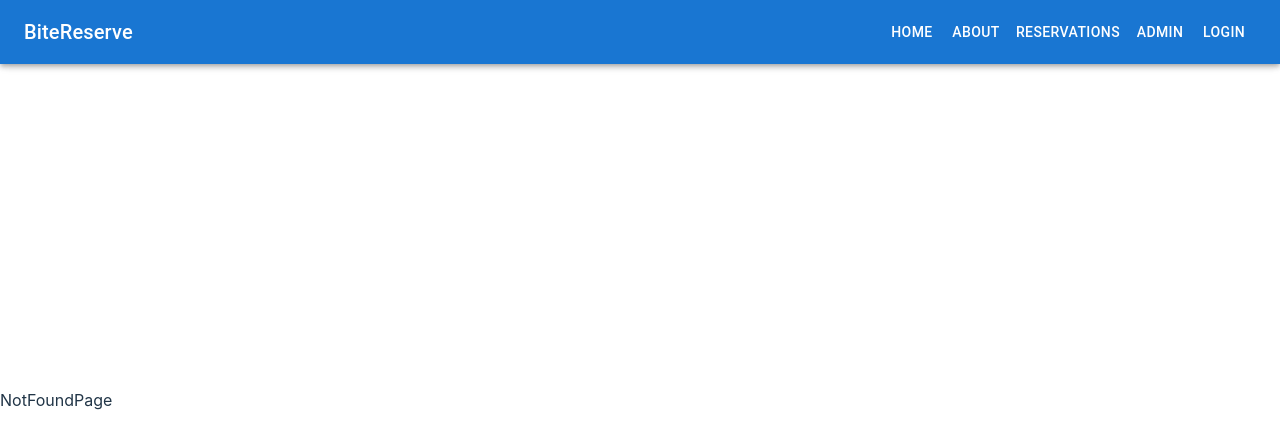
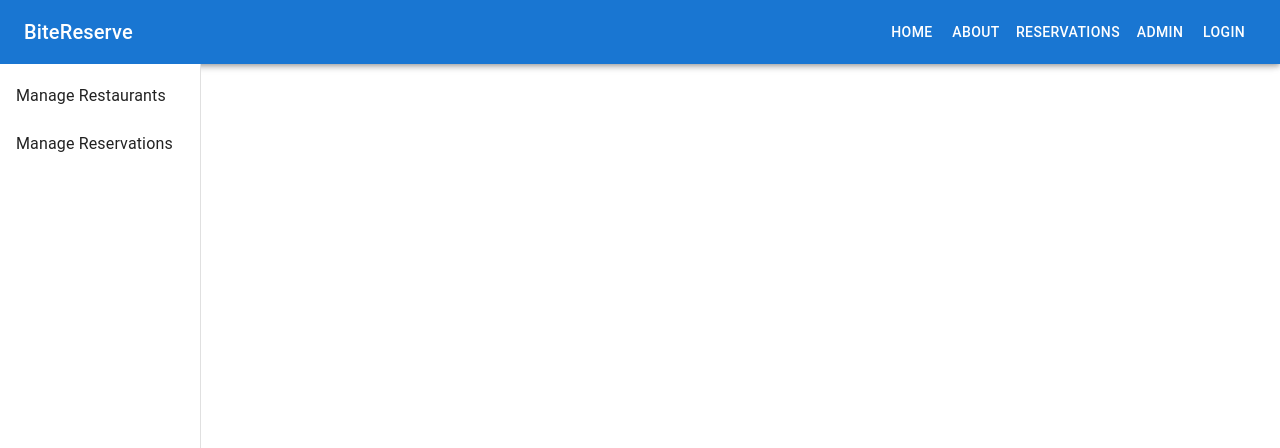
Before and after one commit to christopherthai/bite-reserve, a React (Vite) app in the folder client/: page /admindashboard/manage-reservations in a window 1280 px wide. Shown: the top 448 px of the page. Built offline with nearby package versions, Linux system fonts and the light colour scheme; the HTML template or start-up script is replaced by a standard one.

Commit message:
feat: Add sidebar feature on admindashboard page

```diff
--- a/client/src/App.jsx
+++ b/client/src/App.jsx
@@ -8,6 +8,8 @@ import RestaurantDetail from "./components/Restaurants/RestaurantDetail";
 import ReservationsPage from "./pages/ReservationsPage";
 import ReservationDetail from "./components/Reservations/ReservationDetail";
 import AdminDashboardPage from "./pages/AdminDashboardPage";
+import ManageRestaurants from "./components/Admin/ManageRestaurants";
+import ManageReservations from "./components/Admin/ManageReservations";
 import NotFoundPage from "./pages/NotFoundPage";
 
 function App() {
@@ -24,6 +26,14 @@ function App() {
           <Route path="/reservations" element={<ReservationsPage />} />
           <Route path="/reservation/:id" element={<ReservationDetail />} />
           <Route path="/admindashboard" element={<AdminDashboardPage />} />
+          <Route
+            path="/admindashboard/manage-restaurants"
+            element={<ManageRestaurants />}
+          />
+          <Route
+            path="/admindashboard/manage-reservations"
+            element={<ManageReservations />}
+          />
           <Route path="*" element={<NotFoundPage />} />
         </Routes>
       </div>
--- a/client/src/components/Admin/ManageReservations.jsx
+++ b/client/src/components/Admin/ManageReservations.jsx
@@ -1,5 +1,77 @@
+import { Link } from "react-router-dom";
+import {
+  //   AppBar,
+  //   Toolbar,
+  //   Typography,
+  Drawer,
+  List,
+  ListItem,
+  ListItemText,
+  makeStyles,
+  Grid,
+} from "@material-ui/core";
+
+const useStyles = makeStyles((theme) => ({
+  appBar: {
+    backgroundColor: "#3f51b5",
+  },
+  drawer: {
+    width: 240,
+    flexShrink: 0,
+  },
+  drawerPaper: {
+    width: 200,
+    height: "100vh",
+    marginTop: "64px",
+  },
+}));
+
 function ManageReservations() {
-  return <div>ManageReservations</div>;
+  const classes = useStyles();
+  const drawerItems = [
+    { name: "Manage Restaurants", path: "/admindashboard/manage-restaurants" },
+    {
+      name: "Manage Reservations",
+      path: "/admindashboard/manage-reservations",
+    },
+  ];
+
+  //   const [drawerItems, setDrawerItems] = useState([]);
+
+  //   useEffect(() => {
+  //     fetch('/api/my-model')
+  //       .then(response => response.json())
+  //       .then(data => setDrawerItems(data));
+  //   }, []);
+
+  return (
+    <Grid container direction="column">
+      <Grid item>
+        {/* <AppBar position="static" className={classes.appBar}>
+          <Toolbar>
+            <Typography variant="h6">Admin Dashboard</Typography>
+          </Toolbar>
+        </AppBar> */}
+      </Grid>
+      <Grid item>
+        <Drawer
+          className={classes.drawer}
+          variant="permanent"
+          classes={{
+            paper: classes.drawerPaper,
+          }}
+        >
+          <List>
+            {drawerItems.map((item, index) => (
+              <ListItem button key={index} component={Link} to={item.path}>
+                <ListItemText primary={item.name} />
+              </ListItem>
+            ))}
+          </List>
+        </Drawer>
+      </Grid>
+    </Grid>
+  );
 }
 
 export default ManageReservations;
--- a/client/src/components/Admin/ManageRestaurants.jsx
+++ b/client/src/components/Admin/ManageRestaurants.jsx
@@ -1,5 +1,77 @@
-function ManageRestaurants() {
-  return <div>ManageRestaurants</div>;
+import { Link } from "react-router-dom";
+import {
+  //   AppBar,
+  //   Toolbar,
+  //   Typography,
+  Drawer,
+  List,
+  ListItem,
+  ListItemText,
+  makeStyles,
+  Grid,
+} from "@material-ui/core";
+
+const useStyles = makeStyles((theme) => ({
+  appBar: {
+    backgroundColor: "#3f51b5",
+  },
+  drawer: {
+    width: 240,
+    flexShrink: 0,
+  },
+  drawerPaper: {
+    width: 200,
+    height: "100vh",
+    marginTop: "64px",
+  },
+}));
+
+function ManageRestaurant() {
+  const classes = useStyles();
+  const drawerItems = [
+    { name: "Manage Restaurants", path: "/admindashboard/manage-restaurants" },
+    {
+      name: "Manage Reservations",
+      path: "/admindashboard/manage-reservations",
+    },
+  ];
+
+  //   const [drawerItems, setDrawerItems] = useState([]);
+
+  //   useEffect(() => {
+  //     fetch('/api/my-model')
+  //       .then(response => response.json())
+  //       .then(data => setDrawerItems(data));
+  //   }, []);
+
+  return (
+    <Grid container direction="column">
+      <Grid item>
+        {/* <AppBar position="static" className={classes.appBar}>
+          <Toolbar>
+            <Typography variant="h6">Admin Dashboard</Typography>
+          </Toolbar>
+        </AppBar> */}
+      </Grid>
+      <Grid item>
+        <Drawer
+          className={classes.drawer}
+          variant="permanent"
+          classes={{
+            paper: classes.drawerPaper,
+          }}
+        >
+          <List>
+            {drawerItems.map((item, index) => (
+              <ListItem button key={index} component={Link} to={item.path}>
+                <ListItemText primary={item.name} />
+              </ListItem>
+            ))}
+          </List>
+        </Drawer>
+      </Grid>
+    </Grid>
+  );
 }
 
-export default ManageRestaurants;
+export default ManageRestaurant;
--- a/client/src/components/NavBar.jsx
+++ b/client/src/components/NavBar.jsx
@@ -31,7 +31,11 @@ function NavBar() {
             <Button color="inherit" component={NavLink} to="/reservations">
               Reservations
             </Button>
-            <Button color="inherit" component={NavLink} to="/admindashboard">
+            <Button
+              color="inherit"
+              component={NavLink}
+              to="/admindashboard/manage-restaurants"
+            >
               Admin
             </Button>
             <Button color="inherit" component={NavLink} to="/login">
--- a/client/src/pages/AdminDashboardPage.jsx
+++ b/client/src/pages/AdminDashboardPage.jsx
@@ -1,5 +1,69 @@
+import { Link } from "react-router-dom";
+import {
+  //   AppBar,
+  //   Toolbar,
+  //   Typography,
+  Drawer,
+  List,
+  ListItem,
+  ListItemText,
+  makeStyles,
+  Grid,
+} from "@material-ui/core";
+
+const useStyles = makeStyles((theme) => ({
+  appBar: {
+    backgroundColor: "#3f51b5",
+  },
+  drawer: {
+    width: 240,
+    flexShrink: 0,
+  },
+  drawerPaper: {
+    width: 200,
+    height: "100vh",
+    marginTop: "64px",
+  },
+}));
+
 function AdminDashboardPage() {
-  return <div>AdminDashboardPage</div>;
+  const classes = useStyles();
+  const drawerItems = [
+    { name: "Manage Restaurants", path: "/admindashboard/manage-restaurants" },
+    {
+      name: "Manage Reservations",
+      path: "/admindashboard/manage-reservations",
+    },
+  ];
+
+  return (
+    <Grid container direction="column">
+      <Grid item>
+        {/* <AppBar position="static" className={classes.appBar}>
+          <Toolbar>
+            <Typography variant="h6">Admin Dashboard</Typography>
+          </Toolbar>
+        </AppBar> */}
+      </Grid>
+      <Grid item>
+        <Drawer
+          className={classes.drawer}
+          variant="permanent"
+          classes={{
+            paper: classes.drawerPaper,
+          }}
+        >
+          <List>
+            {drawerItems.map((item, index) => (
+              <ListItem button key={index} component={Link} to={item.path}>
+                <ListItemText primary={item.name} />
+              </ListItem>
+            ))}
+          </List>
+        </Drawer>
+      </Grid>
+    </Grid>
+  );
 }
 
 export default AdminDashboardPage;
--- a/package.json
+++ b/package.json
@@ -2,6 +2,8 @@
   "dependencies": {
     "@emotion/react": "^11.11.4",
     "@emotion/styled": "^11.11.5",
+    "@material-ui/core": "^4.12.4",
+    "@material-ui/icons": "^4.11.3",
     "@mui/material": "^5.15.16",
     "react-router-dom": "^6.23.0"
   }
```
Also changed, not shown: client/src/pages/HomePage.jsx (+4 -4 lines).
